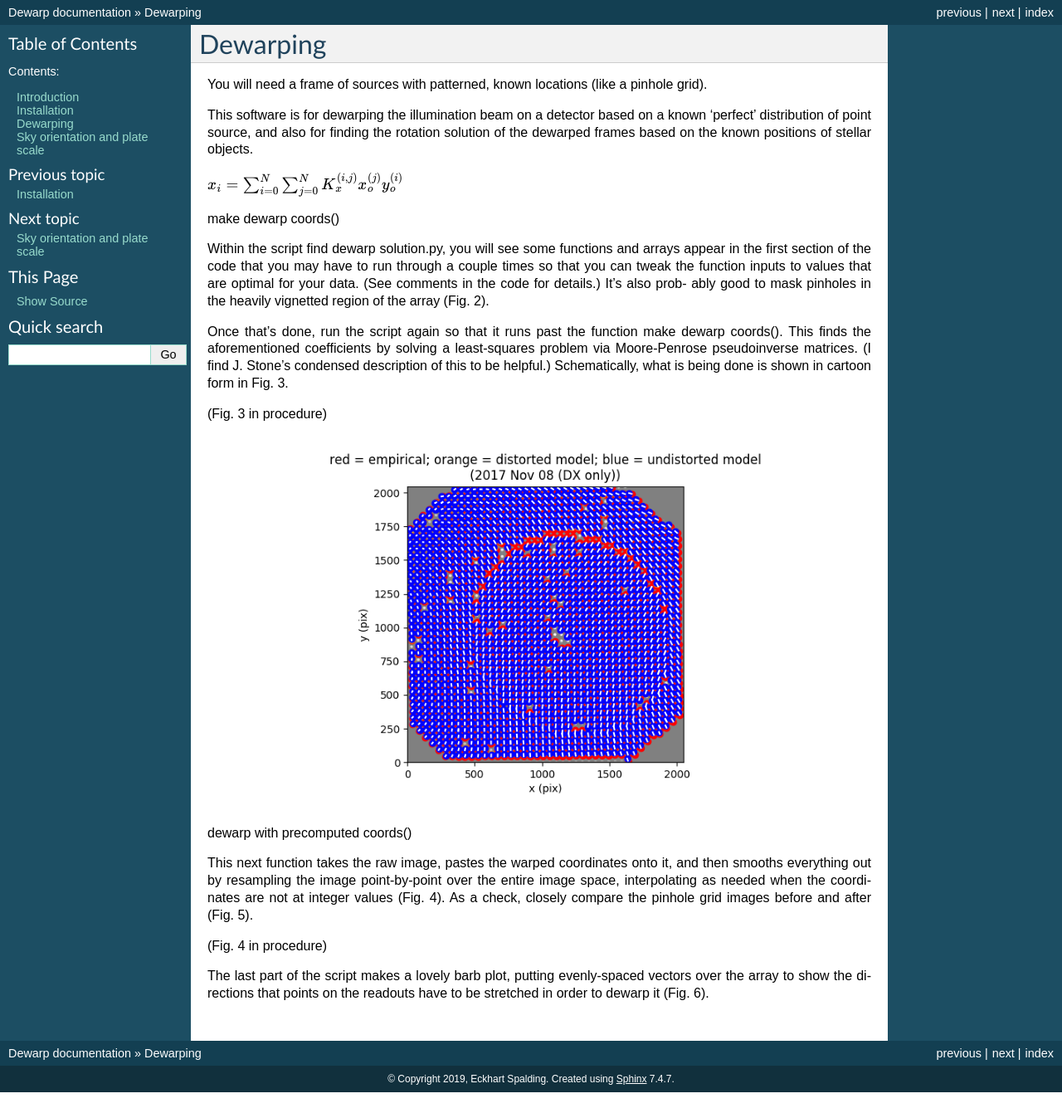
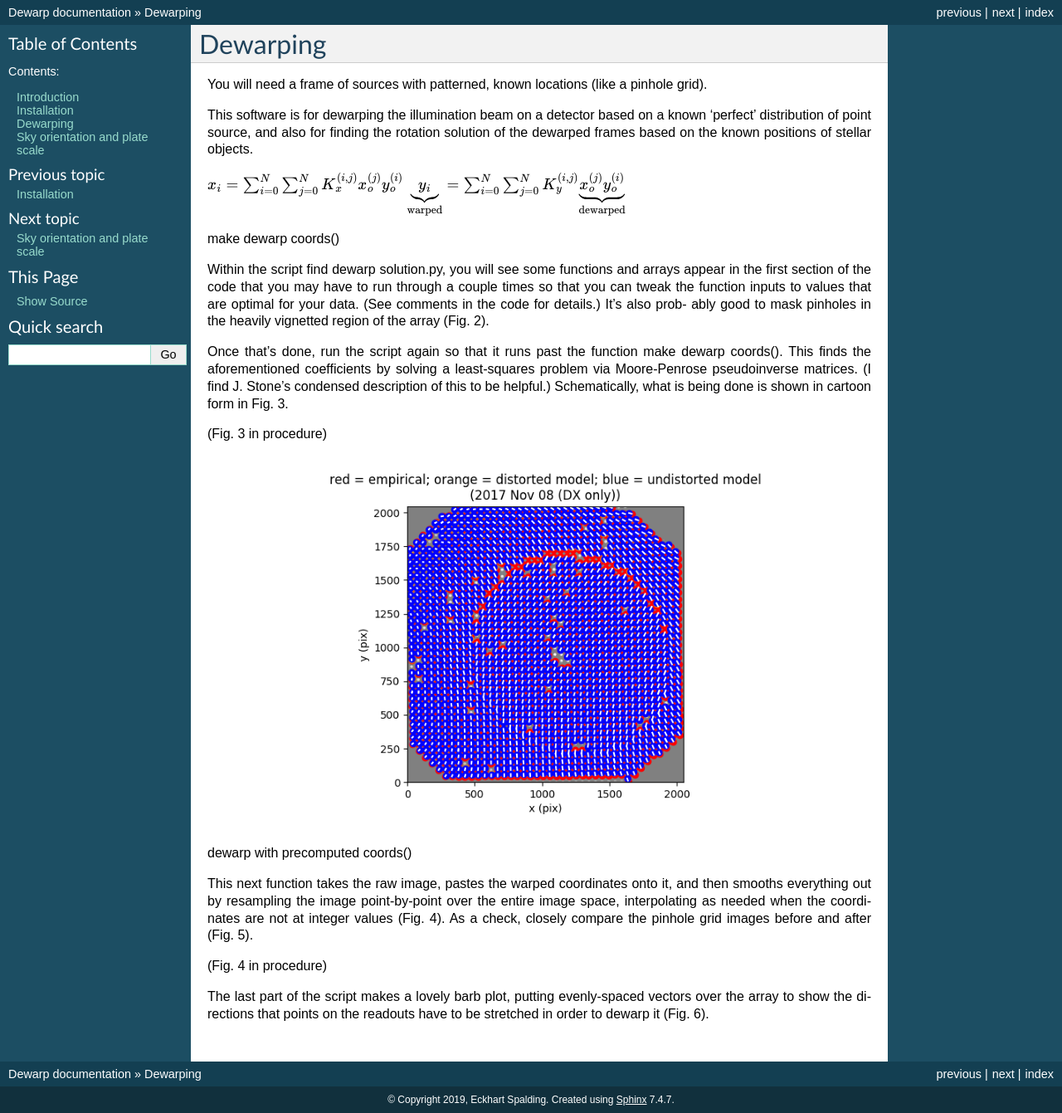
Before and after one commit to mwanakijiji/dewarp, a Sphinx documentation site: the page built from docs/dewarp_soln.rst, in a window 1280 px wide. Shown: the whole page at 83% size. Built offline with Sphinx 7.4.7, drawn with Linux system fonts in a browser that asks for light colours; pages that are not in the unit, such as notebooks, are missing from menus; before the commit the page ends 1316 px from its top, so only the background shows below that.

Commit message:
Equation underbraces

```diff
--- a/docs/dewarp_soln.rst
+++ b/docs/dewarp_soln.rst
@@ -9,7 +9,7 @@ finding the rotation solution of the dewarped frames based on the
 known positions of stellar objects.
 
 :math:`x_{i}=\sum^{N}_{i=0}\sum^{N}_{j=0}K_{x}^{(i,j)}x_{o}^{(j)}y_{o}^{(i)}`
-
+:math:`\underbrace{y_{i}}_\text{warped}=\sum^{N}_{i=0}\sum^{N}_{j=0}K_{y}^{(i,j)}\underbrace{x_{o}^{(j)}y_{o}^{(i)}}_\text{dewarped}`
 
 make dewarp coords()
 
```
